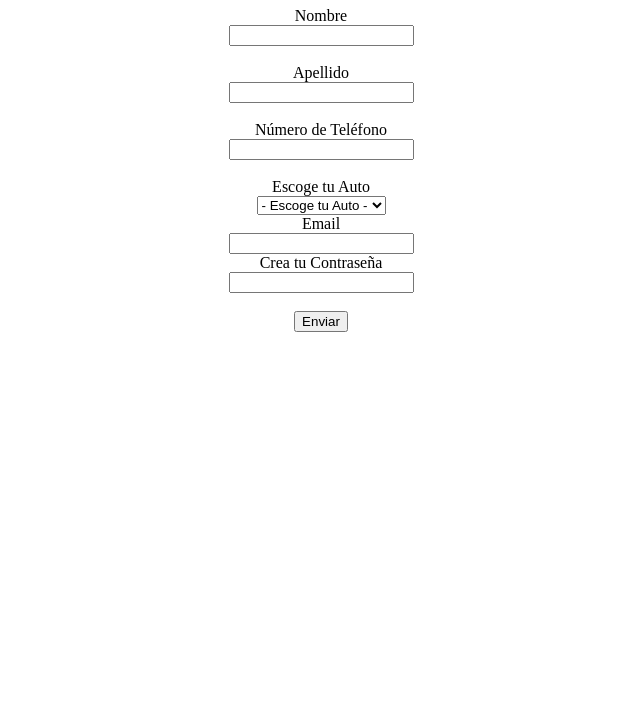
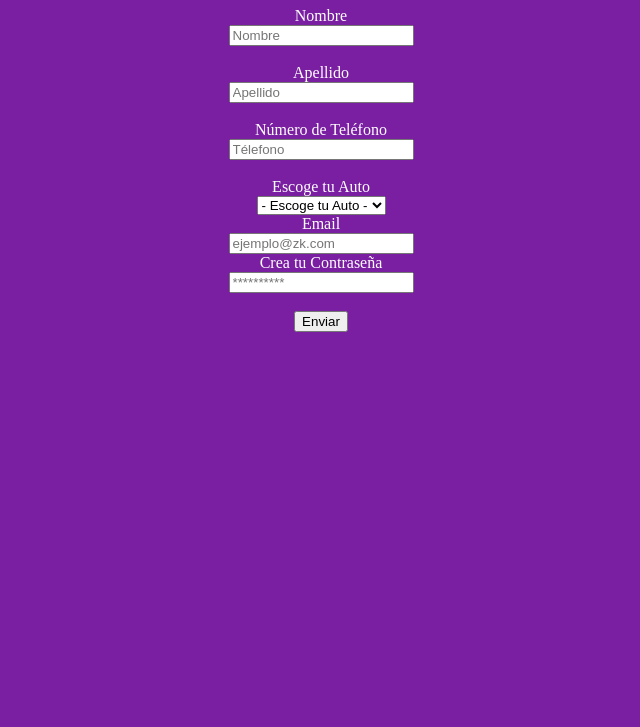
Before and after one commit to dianaVidalC/Lecci-n-13, a plain HTML site: page index.html in a window 1280 px wide. Shown: the part 73-800 px from the top of the page, without its empty margins (319-959 px from the left). Drawn offline with Linux system fonts and the light colour scheme.

Commit message:
poniendolo bonito

```diff
--- /dev/null
+++ b/assets/css/estilo.css
@@ -0,0 +1,4 @@
+body {
+  background:#7B1FA2;
+  color: #fff;
+}
--- a/index.html
+++ b/index.html
@@ -1,29 +1,29 @@
 <!DOCTYPE html>
-<html lang="en">
+<html lang="es">
 <head>
   <meta charset="UTF-8">
   <meta name="viewport" content="width=device-width, initial-scale=1.0">
   <meta http-equiv="X-UA-Compatible" content="ie=edge">
   <title>Ejercicio Guiado</title>
+  <link rel="stylesheet" type="text/css" href="assets/css/estilo.css" media="all">
 </head>
 <body>
   <h1 align="center">Formulario de Datos</h1>
   <section align="center">
-
   <form action="">
     <div>
       <label for="nombre">Nombre</label><br/>
-      <input id="nombre" type="text" required/>
+      <input id="nombre" type="text" placeholder="Nombre" required/>
     </div>
     <br>
     <div>
       <label for="apellido">Apellido</label><br/>
-      <input id="apellido" type="text" required/>
+      <input id="apellido" type="text" placeholder="Apellido" required/>
     </div>
     <br>
     <div>
     <label for="numero">Número de Teléfono</label><br/>
-    <input type="text" name="numero" pattern=" /^([0-9]+){9}$/"  title="solo números"required/>
+    <input type="text" name="numero" pattern="[0-9]{9}" title="solo números" placeholder="Télefono"required/>
   </div>
   <br>
   <label for="auto">Escoge tu Auto</label>
@@ -36,12 +36,12 @@
   </select>
       <br>
     <label for="email">Email</label><br/>
-    <input id="email" type="email" required/>
+    <input id="email" type="email" placeholder="ejemplo@zk.com" required/>
   </div>
   <br>
   <div>
     <label for="pw">Crea tu Contraseña</label><br/>
-    <input type="password" name="pw" pattern=".{6,}" title="6 o más caracteres"required/>
+    <input type="password" name="pw" pattern=".{6,}" title="6 o más caracteres" placeholder="**********"required/>
   </div>
     <br>
   <button type="submit">Enviar</button>
```
